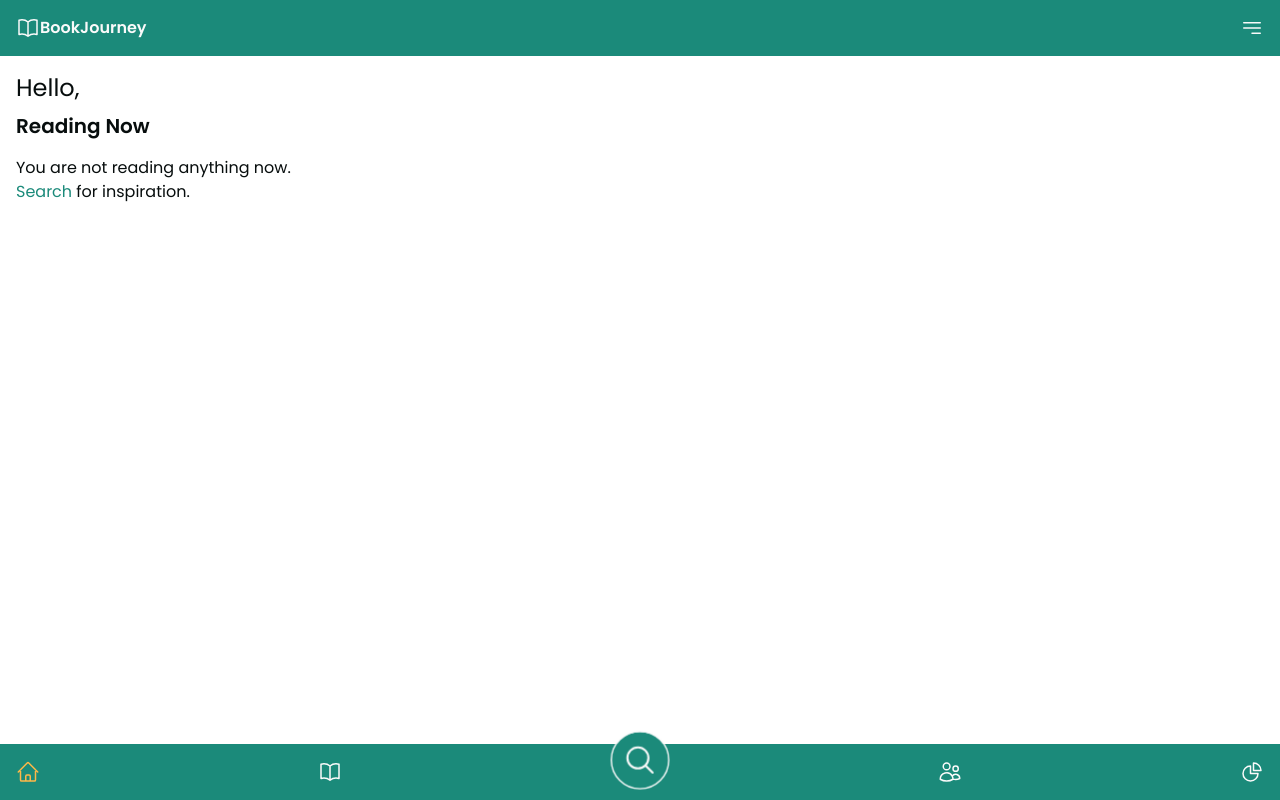
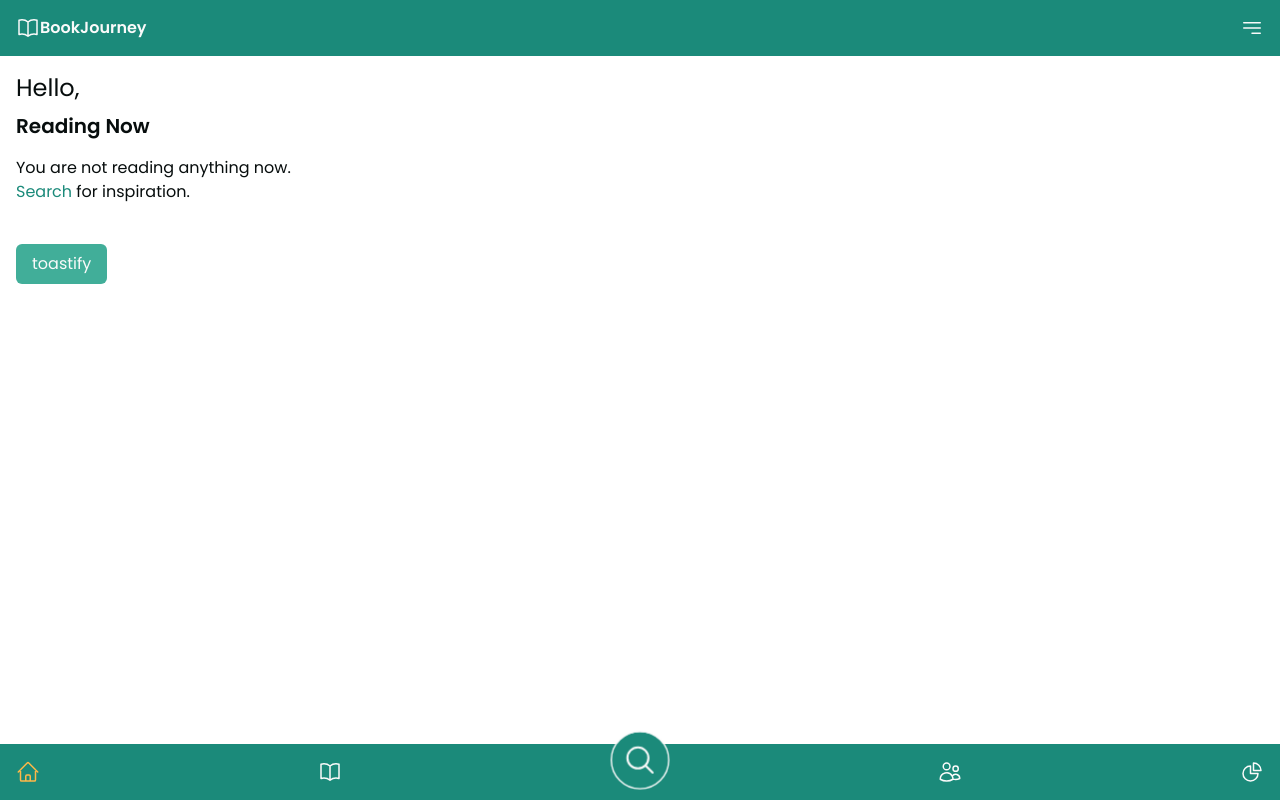
Before and after one commit to agnkos/book-journey, a React (Vite) app: page /dashboard in a window 1280 px wide. Built offline with nearby package versions, Linux system fonts and the light colour scheme; sample sign-in values are in the browser's storage; what chartjs-plugin-datalabels would draw is missing.

Commit message:
styling toast

```diff
--- a/package.json
+++ b/package.json
@@ -24,6 +24,7 @@
     "react-paginate": "^8.2.0",
     "react-router-dom": "^6.21.1",
     "react-slick": "^0.30.2",
+    "react-toastify": "^10.0.4",
     "slick-carousel": "^1.8.1",
     "yup": "^1.3.3"
   },
--- a/src/components/EditModalForm.jsx
+++ b/src/components/EditModalForm.jsx
@@ -9,6 +9,7 @@ import TextareaField from "../pages/user/AddBookPage/components/TextareaField";
 import DateElement from "../pages/user/AddBookPage/components/DateElement";
 import booksService from '../services/books';
 import { useLocation, useNavigate } from "react-router-dom";
+import { toast } from 'react-toastify'
 
 const moodOptions = [
     { label: 'In love', value: 'in_love' },
@@ -94,10 +95,12 @@ const EditModalForm = ({ bookDetail, closeModal, id, refreshBookDetail }) => {
                 const books = await booksService.getBooks()
                 const bookFiltered = books[bookData.status].filter(book => book.googleBookId === bookDetail.id)[0]
                 navigate(`/books/${bookFiltered.id}`, { state: location.pathname })
+                toast.success('Book added')
             }
             else {
                 await booksService.editBookDetail(id, bookData)
                 await refreshBookDetail(id)
+                toast.success('Book edited')
             }
             refreshBooks()
             resetForm()
@@ -109,10 +112,11 @@ const EditModalForm = ({ bookDetail, closeModal, id, refreshBookDetail }) => {
                 moodsrate: { in_love: 1, happy: 1, relaxed: 1, intrigued: 1, scared: 1, tense: 1, nostalgic: 1, sad: 1 },
                 moods: [],
             });
-            console.log('book edited', bookData)
+            console.log('Book edited', bookData)
             closeModal()
         } catch (error) {
             console.log(error)
+            toast.error('Error')
             setStatus({ response: error.response.data.message || error.response.data.title })
         }
     }, [refreshBooks, closeModal, location.pathname, id, refreshBookDetail, bookDetail.id, navigate])
--- a/src/index.css
+++ b/src/index.css
@@ -16,7 +16,10 @@
         --light-objects: 217 217 217;
         --danger: 239 68 68;
         --danger-hover: 185 28 28;
-    }
+
+
+      }
+
     html {
       scroll-behavior: smooth;
     }
--- a/src/layouts/AuthLayout.jsx
+++ b/src/layouts/AuthLayout.jsx
@@ -1,17 +1,15 @@
 import { useOutlet } from "react-router-dom";
 import { AuthContextProvider } from "../context/AuthContext";
-// import { BookContextProvider } from "../context/BookContext";
-// import { useEffect } from "react";
-// import { useAuth } from "../hooks/useAuth";
+import 'react-toastify/dist/ReactToastify.css';
+import { ToastContainer } from 'react-toastify';
 
 export const AuthLayout = () => {
     const outlet = useOutlet();
 
     return (
         <AuthContextProvider>
-            {/* <BookContextProvider> */}
-                {outlet}
-            {/* </BookContextProvider> */}
+            {outlet}
+            <ToastContainer autoClose={5000} toastClassName='max-w-fit m-4 ml-auto' bodyClassName={() => 'flex px-4 items-center'} className='opacity-80' toastStyle={{ borderRadius: "0px" }} />
         </AuthContextProvider>
     )
 }
--- a/src/main.jsx
+++ b/src/main.jsx
@@ -26,6 +26,7 @@ import Read from './pages/user/MyBooksPage/Read.jsx';
 import Reading from './pages/user/MyBooksPage/Reading.jsx';
 import ToRead from './pages/user/MyBooksPage/ToRead.jsx';
 import About from './pages/user/About.jsx';
+// import { ToastContainer } from 'react-toastify';
 
 const router = createBrowserRouter([
   {
@@ -126,5 +127,6 @@ const router = createBrowserRouter([
 ReactDOM.createRoot(document.getElementById('root')).render(
   <React.StrictMode>
     <RouterProvider router={router} />
+    {/* <ToastContainer autoClose={2000} bodyClassName={() => 'opacity-20'} /> */}
   </React.StrictMode>
 )
--- a/src/pages/user/DashboardPage/Dashboard.jsx
+++ b/src/pages/user/DashboardPage/Dashboard.jsx
@@ -1,5 +1,6 @@
 import { useAuth } from "../../../hooks/useAuth";
 import ReadingNow from "./components/ReadingNow";
+import { toast } from 'react-toastify'
 
 const Dashboard = () => {
   const { user } = useAuth()
@@ -8,7 +9,18 @@ const Dashboard = () => {
     <div className="p-4">
       <h1 className="mb-2 text-2xl">Hello, <br /><span className="text-3xl font-semibold">{user?.username}</span></h1>
       <ReadingNow />
+      <button className="mt-6 px-4 py-2 text-center bg-lighter-accent hover:bg-main-accent text-light-bg rounded-md transition duration-15"
+        onClick={() => toast.success('Book added')}
+      >
+        toastify
+      </button>
     </div>
   )
 }
 export default Dashboard
+
+// , {
+//   style: {
+//     borderRadius: "0px"
+//   }
+// }
```
Also changed, not shown: 1 other file (tests, documents, lock files or other folders).
